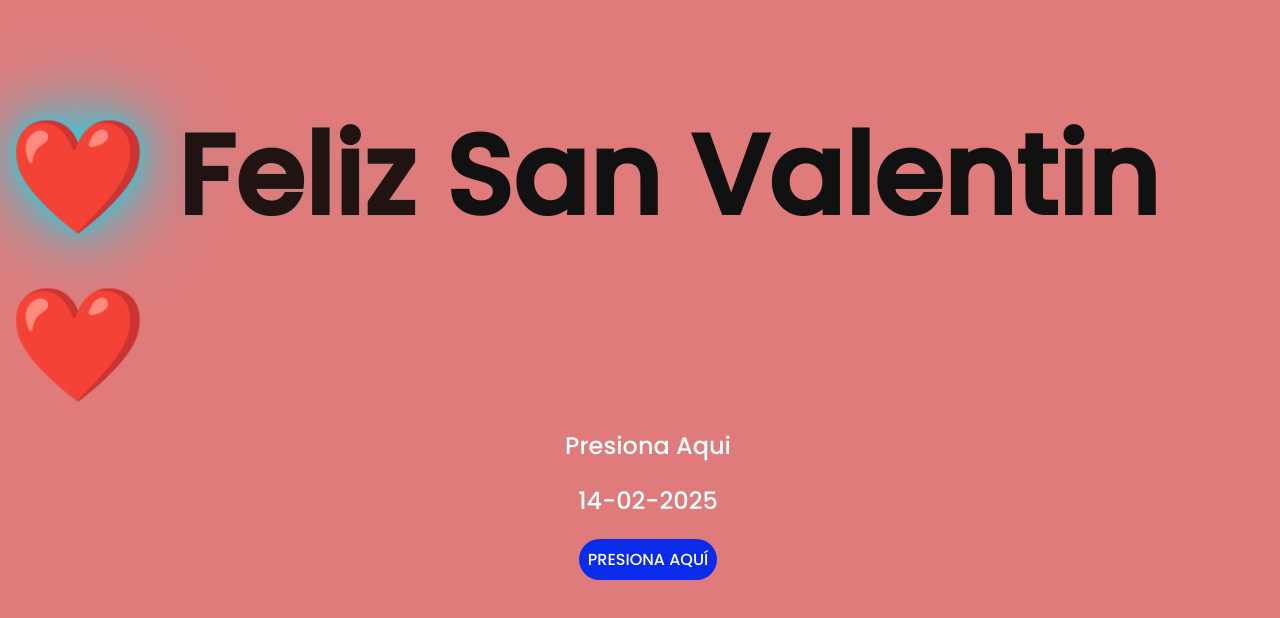
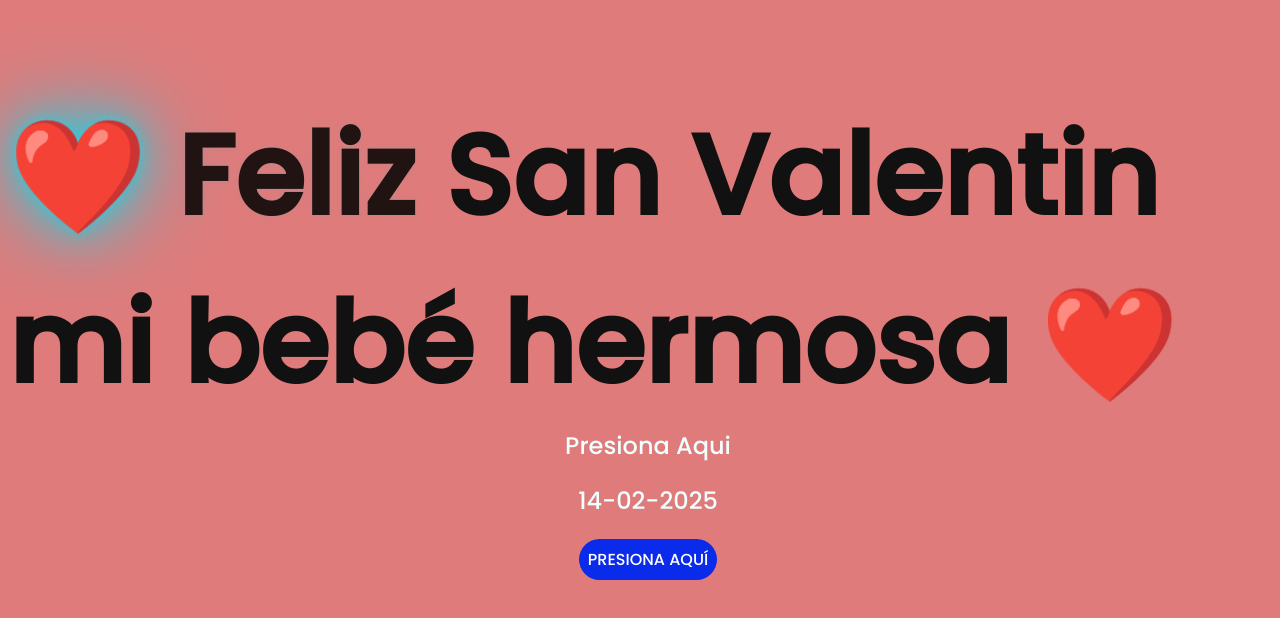
Before and after one commit to fneira14/14f, a plain HTML site: page index.html in a window 1280 px wide. Drawn offline with Linux system fonts and the light colour scheme.

Commit message:
Update index.html

```diff
--- a/index.html
+++ b/index.html
@@ -16,6 +16,7 @@
         <span>Feliz </span>
         <span>San</span>
         <span>Valentin</span>
+        <span>mi bebé hermosa</span>
         <span>❤️ </span>
 
     </div>
```
